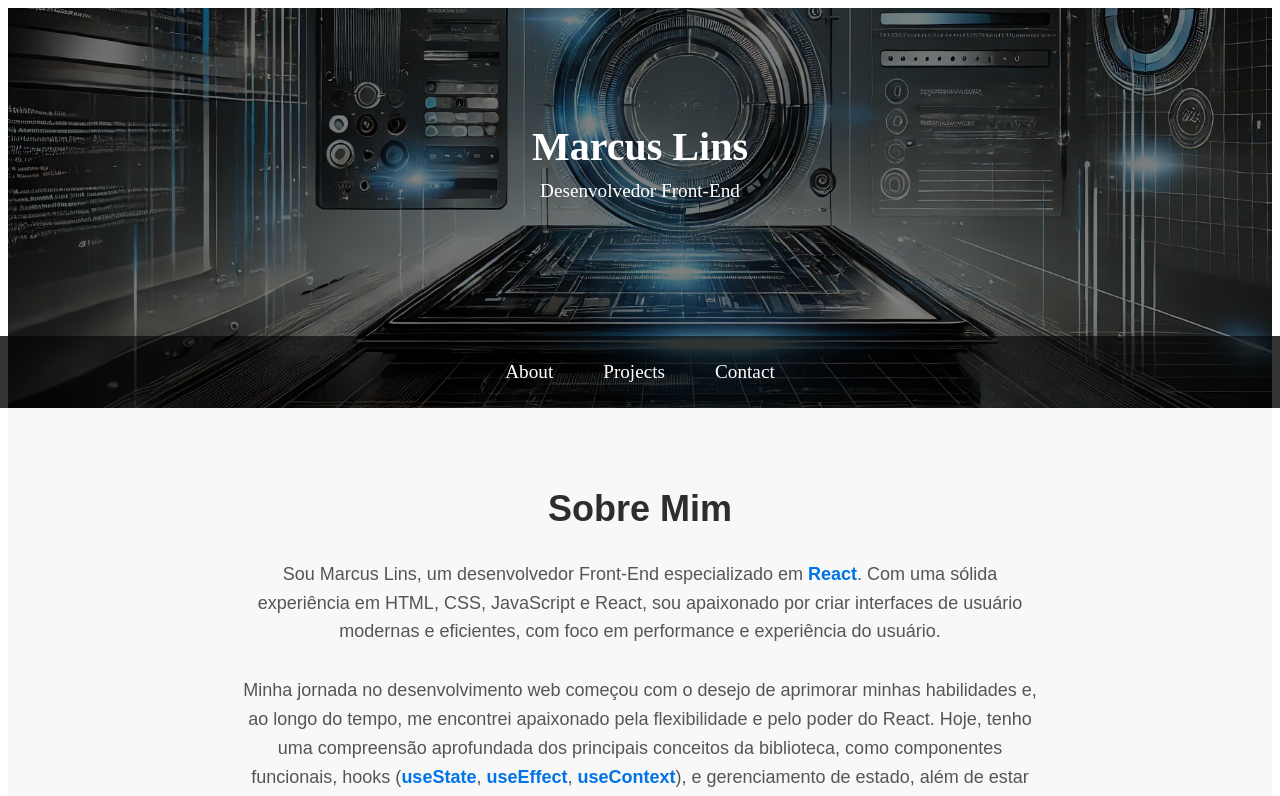
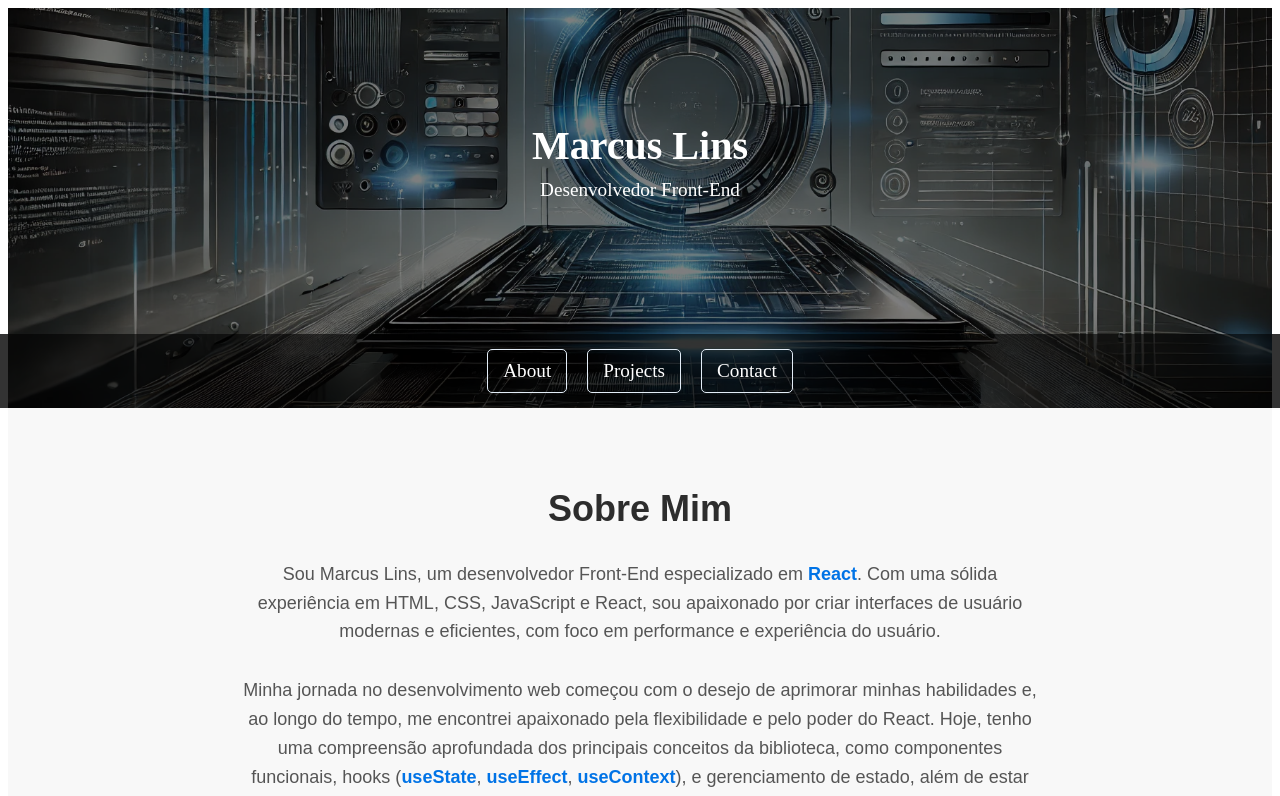
Before and after one commit to MarcussPablo/portfolio, a React (Vite) app: page / in a window 1280 px wide. Shown: the top 796 px of the page. Built offline with nearby package versions, Linux system fonts and the light colour scheme.

Commit message:
pisca botao

```diff
--- a/src/App.jsx
+++ b/src/App.jsx
@@ -14,7 +14,7 @@ const App = () =>{
       <Router>
       <Header/>
       <Routes>
-          <Route path="/" element={<About/>}/>
+          <Route path="/" element={<About/>} />
           <Route path="/projects" element={<Projects/>}/>
           <Route path="/contact" element={<Contact/>}/>
       </Routes>
--- a/src/components/Header/Header.css
+++ b/src/components/Header/Header.css
@@ -43,13 +43,19 @@
     padding: 15px;
     background: rgba(0, 0, 0, 0.8);
   }
-
+  @keyframes borda {
+    0%{border:1px solid #fff;}
+    50%{border:1px solid #0056b3;}
+    100%{border:1px solid #fff;}
+  }
   nav a {
     color: white;
     text-decoration: none;
     font-size: 1.2rem;
     padding: 10px 15px;
     transition: 0.3s;
+    animation: borda 2s infinite;
+    border-radius: 5px;
   }
 
   nav a:hover {
```
